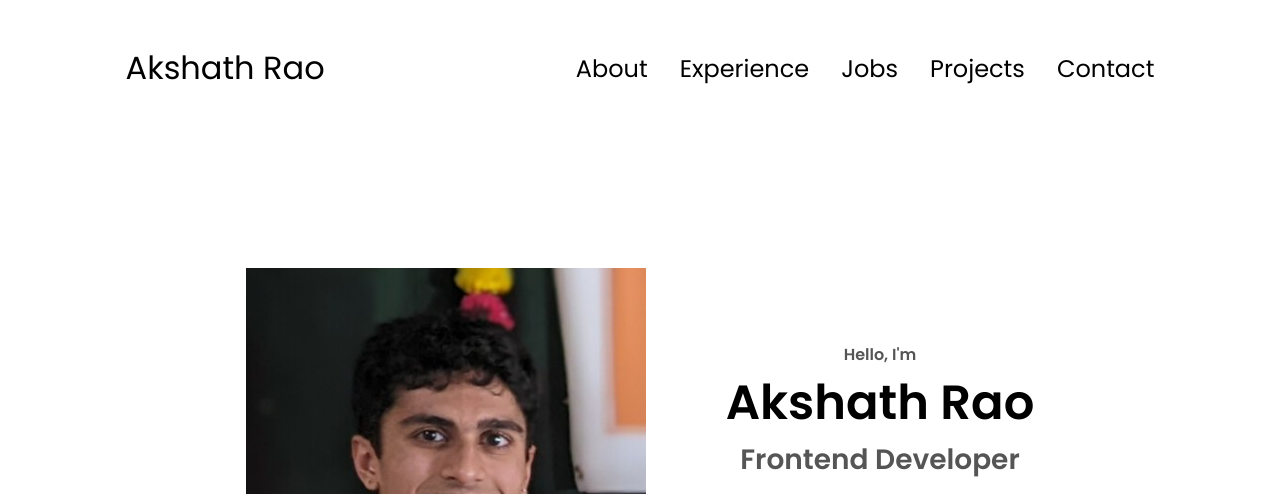
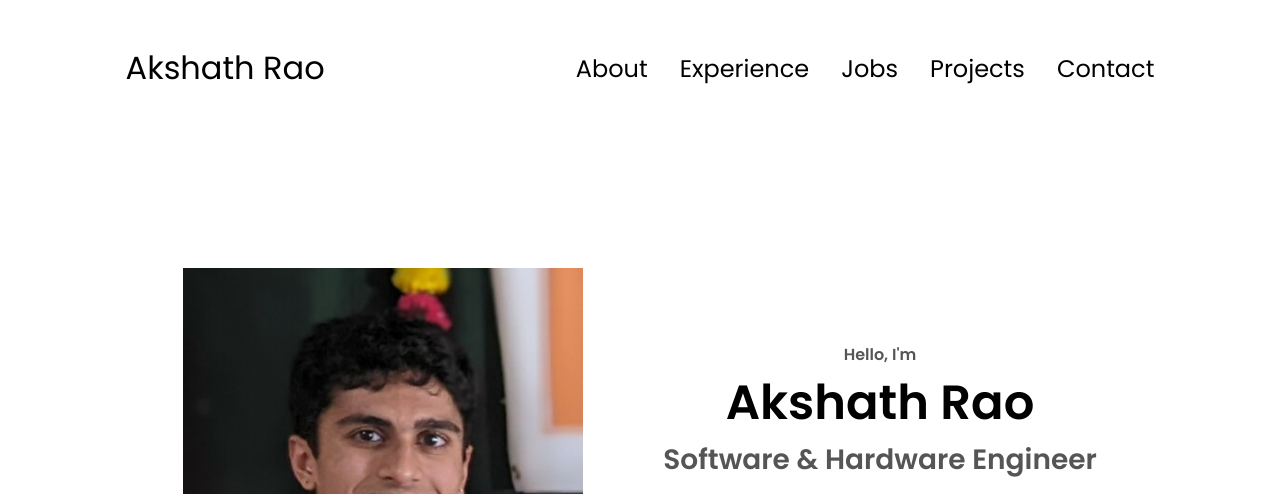
Before and after one commit to Akki0529/html-css-js-portfolio, a plain HTML site: page index.html in a window 1280 px wide. Shown: the top 494 px of the page. Drawn offline with Linux system fonts and the light colour scheme.

Commit message:
Update index.html

```diff
--- a/index.html
+++ b/index.html
@@ -46,7 +46,7 @@
         <div class="section__text">
             <p class="section__text__p1">Hello, I'm</p>
             <h1 class="title">Akshath Rao</h1>
-            <p class="section__text__p2">Frontend Developer</p>
+            <p class="section__text__p2">Software & Hardware Engineer</p>
             <div class="btn-container">
                 <button class="btn btn-color-2" onclick="window.open('./assets/Resume_07_22.pdf')">Download CV</button>
                 <button class="btn btn-color-1" onclick="location.href='./#contact'">Contact Info</button>
```
